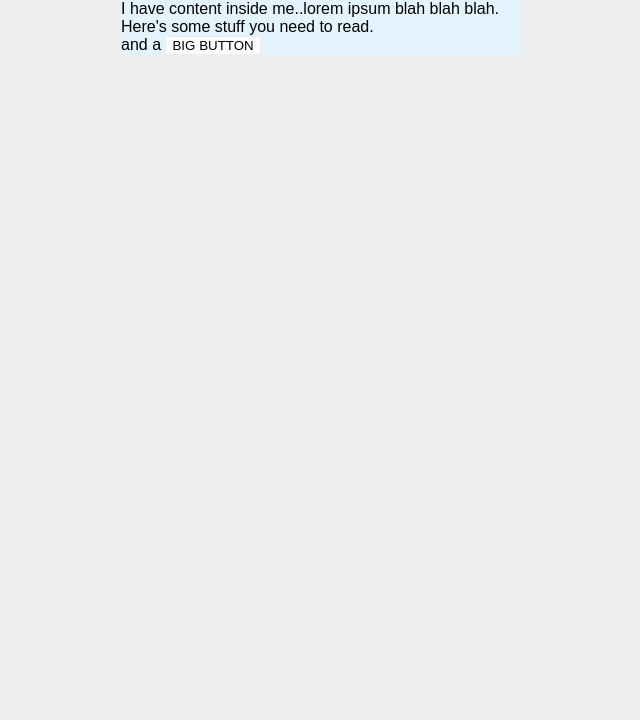
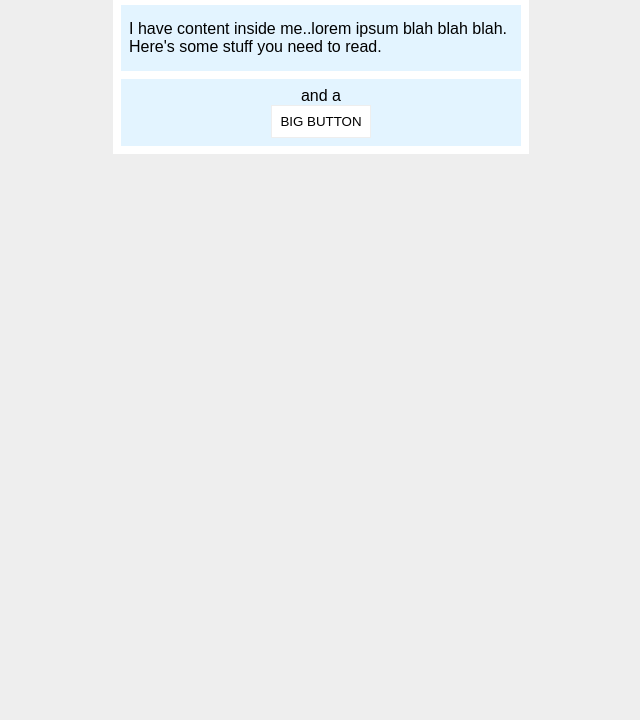
Before and after one commit to xaviergnp/html-boilerplate, a plain HTML site: page css/margin-and-padding/02-margin-and-padding-2/index.html in a window 1280 px wide. Shown: the part 80-800 px from the top of the page, without its empty margins (319-959 px from the left). Drawn offline with Linux system fonts and the light colour scheme.

Commit message:
Finish 02 margin and padding

```diff
--- a/css/margin-and-padding/02-margin-and-padding-2/styles.css
+++ b/css/margin-and-padding/02-margin-and-padding-2/styles.css
@@ -7,21 +7,33 @@ body {
     width: 400px;
     background: #fff;
     margin: 16px auto;
+    padding: 8px;
   }
 
   .title {
     background: #e3f4ff;
+    margin-top: 0px;
+    margin-bottom: 8px;
+    padding: 8px;
   }
 
   .content {
     background: #e3f4ff;
+    margin-bottom: 8px;
+    padding: 15px 8px;
   }
 
   .button-container {
     background: #e3f4ff;
+    margin: auto;
+    padding: 8px;
+    text-align: center;
   }
 
   button {
     background: white;
     border: 1px solid #eee;
+    padding: 8px;
+    display:block;
+    margin: auto;
   }
```
Also changed, not shown: css/margin-and-padding/02-margin-and-padding-2/index.html (+0 -1 lines).
